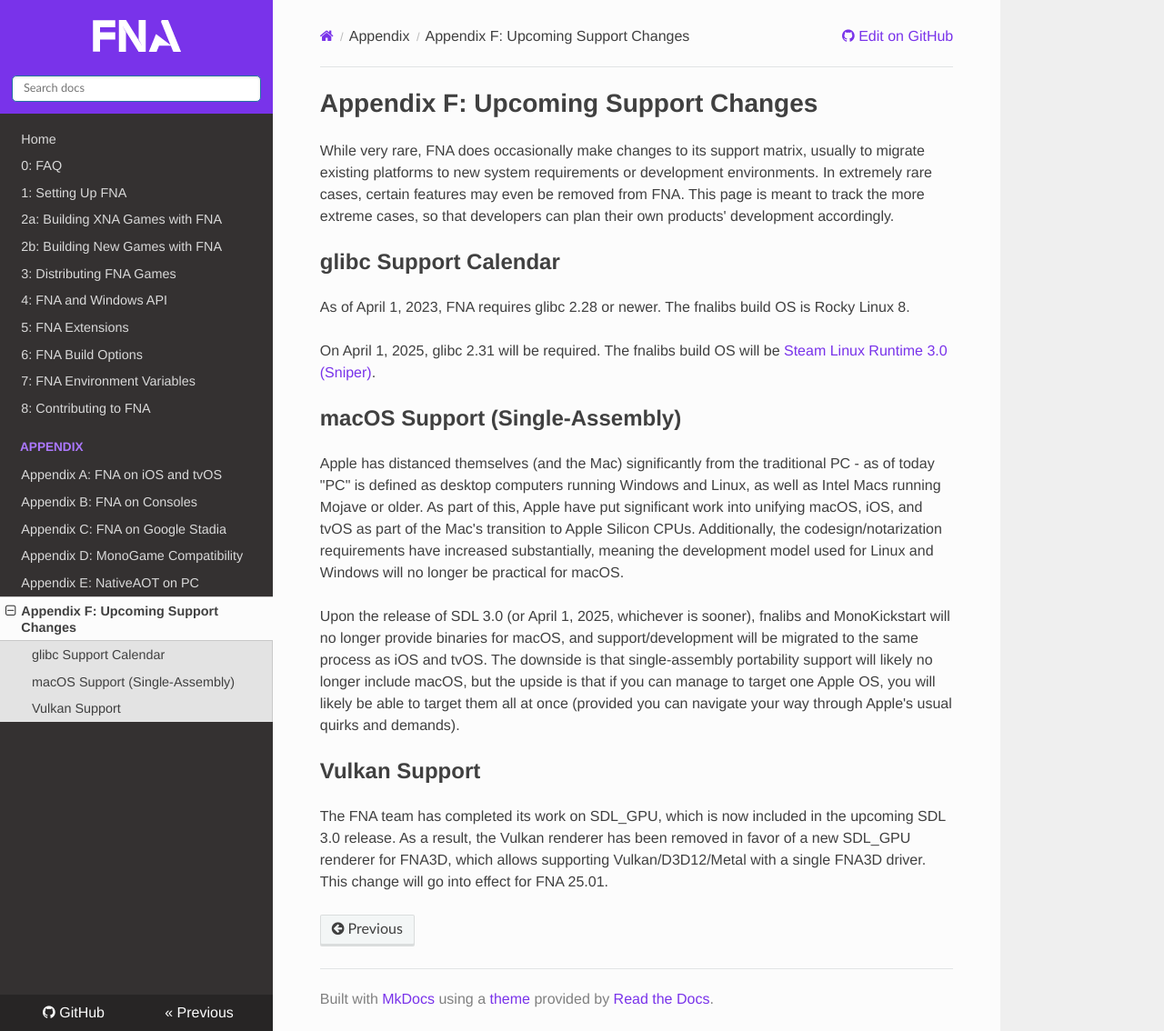
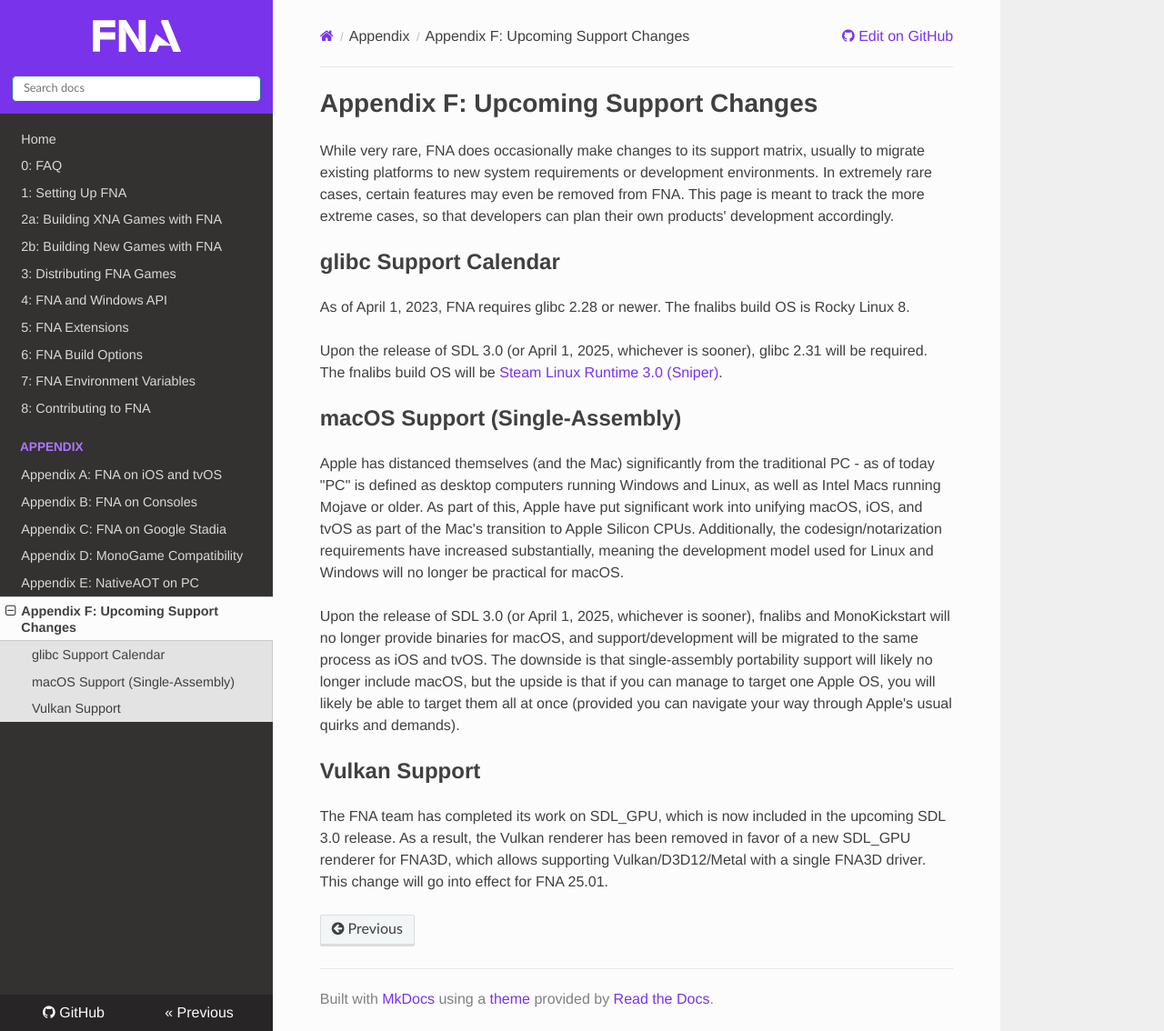
Before and after one commit to FNA-XNA/docs, an MkDocs documentation site: the page built from docs/appendix/Appendix-F:-Upcoming-Support-Changes.md, in a window 1280 px wide and 1134 px high. Shown: the whole window at 91% size. Built offline with MkDocs 1.6.1, drawn with Linux system fonts in a browser that asks for light colours; nearby versions of some CDN libraries.

Commit message:
glibc update is tied to SDL3, not just April 1

```diff
--- a/docs/appendix/Appendix-F:-Upcoming-Support-Changes.md
+++ b/docs/appendix/Appendix-F:-Upcoming-Support-Changes.md
@@ -6,7 +6,7 @@
 
 As of April 1, 2023, FNA requires glibc 2.28 or newer. The fnalibs build OS is Rocky Linux 8.
 
-On April 1, 2025, glibc 2.31 will be required. The fnalibs build OS will be [Steam Linux Runtime 3.0 (Sniper)](https://gitlab.steamos.cloud/steamrt/sniper/sdk).
+Upon the release of SDL 3.0 (or April 1, 2025, whichever is sooner), glibc 2.31 will be required. The fnalibs build OS will be [Steam Linux Runtime 3.0 (Sniper)](https://gitlab.steamos.cloud/steamrt/sniper/sdk).
 
 ## macOS Support (Single-Assembly)
 
```
